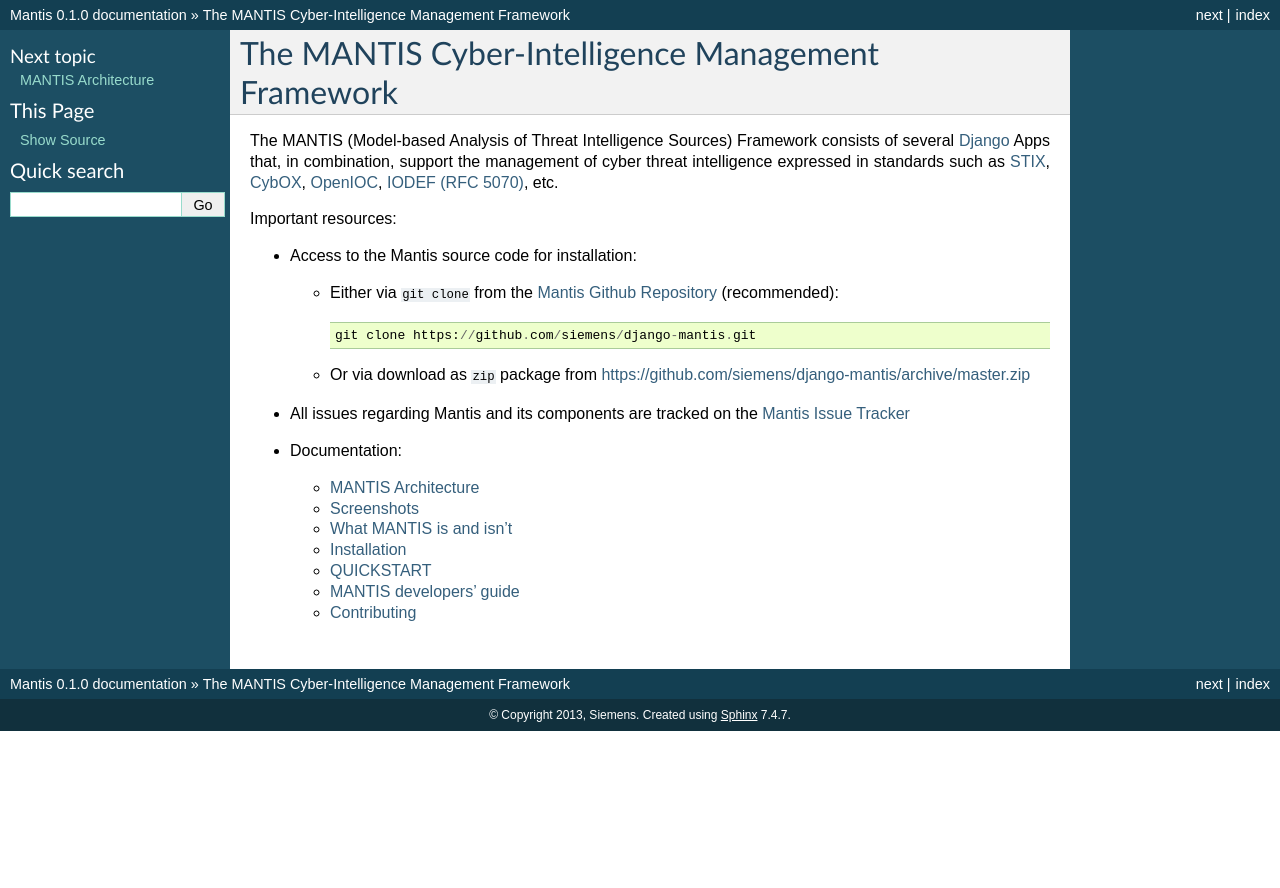
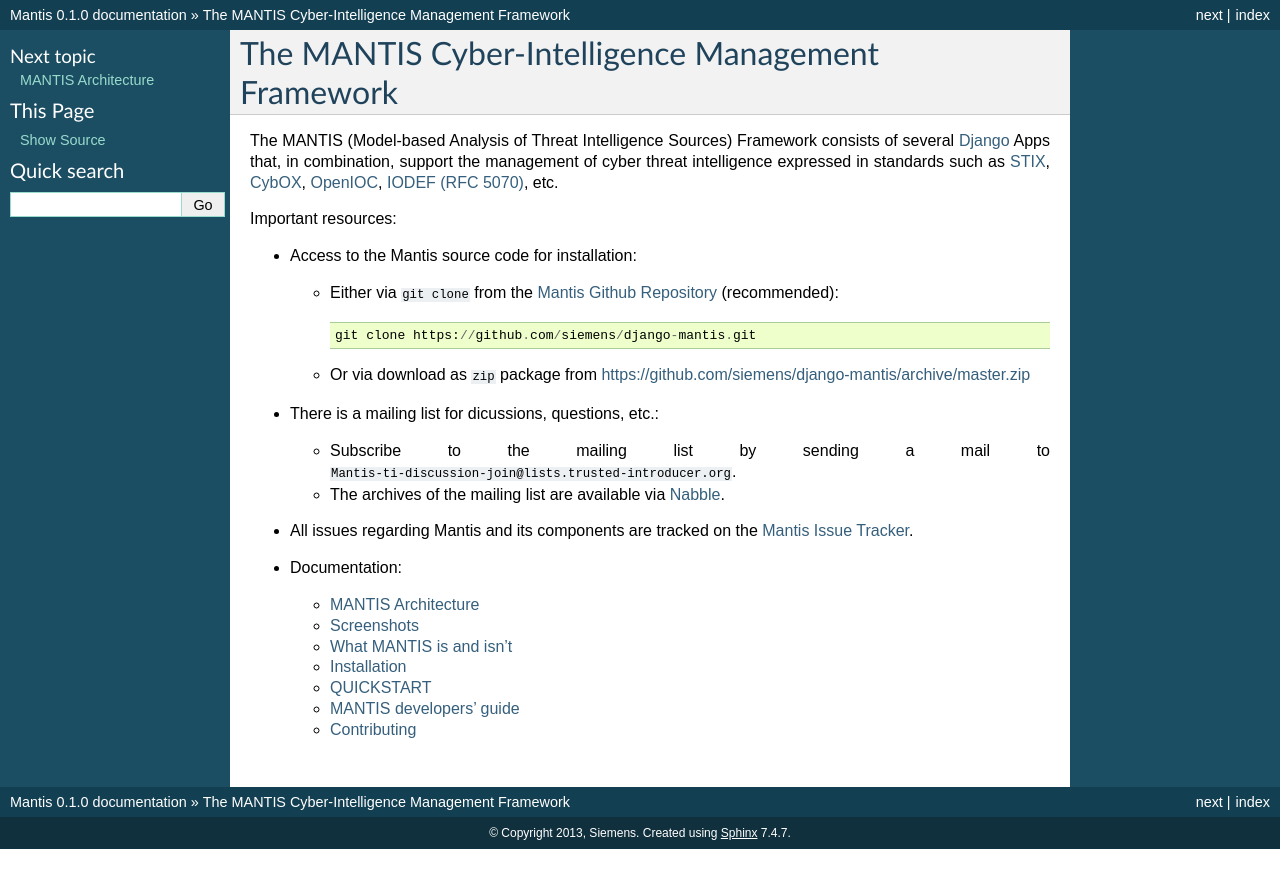
Before and after one commit to bgro/django-mantis, a Sphinx documentation site: the page built from docs/index.rst, in a window 1280 px wide. Shown: the top 888 px of the page. Built offline with Sphinx 7.4.7, drawn with Linux system fonts in a browser that asks for light colours.

Commit message:
Adding info about mailinglist to documentation.

```diff
--- a/docs/index.rst
+++ b/docs/index.rst
@@ -21,9 +21,14 @@
 
   * Or via download as ``zip`` package from https://github.com/siemens/django-mantis/archive/master.zip
 
+* There is a mailing list for dicussions, questions, etc.:
+
+  * Subscribe to the mailing list by sending a mail to ``Mantis-ti-discussion-join@lists.trusted-introducer.org``.
+
+  * The archives of the mailing list are available via `Nabble`_.
 
 * All issues regarding Mantis and its components are tracked
-  on the `Mantis Issue Tracker`_
+  on the `Mantis Issue Tracker`_.
 
 * Documentation:
 
@@ -39,7 +44,7 @@
      contributing
 
 
-
+.. _Nabble: http://mantis-threat-intelligence-management-framework-discussion-list.57317.x6.nabble.com/
 .. _Mantis Github Repository: https://github.com/siemens/django-mantis
 .. _Mantis Issue Tracker: https://github.com/siemens/django-mantis/issues?state=open
 
```
